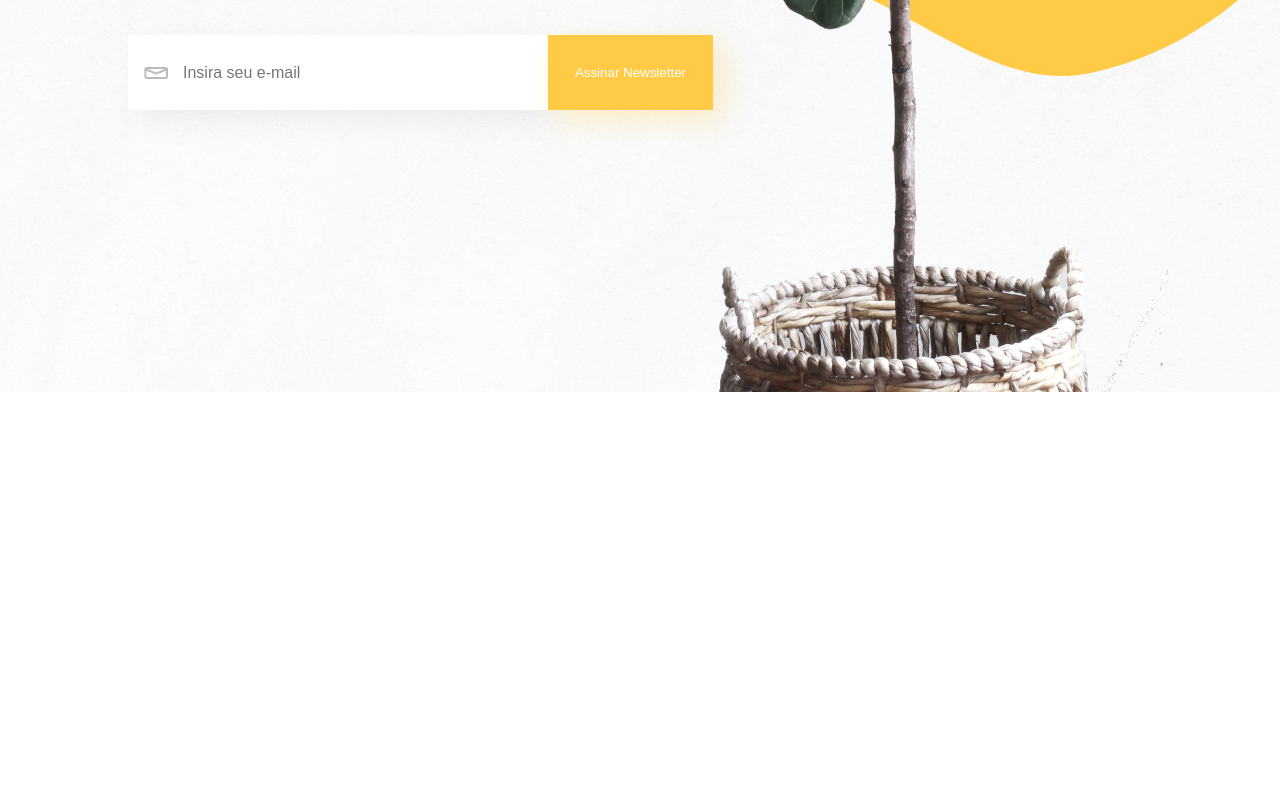
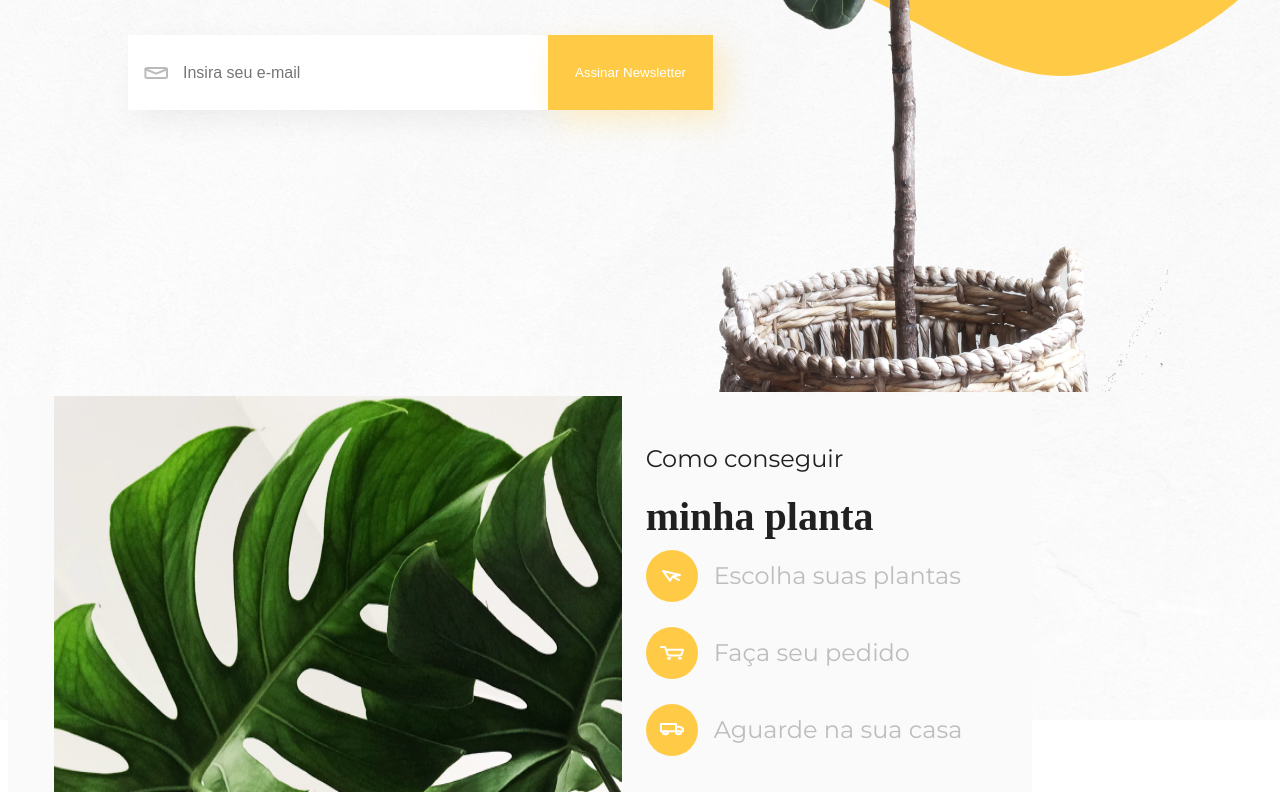
Before and after one commit to aliceribeiro/casa-verde, a React (Vite) app: page / in a window 1280 px wide. Shown: the part 561-1361 px from the top of the page. Before the commit the page ends 953 px from the top, so only its background shows below. Built offline with nearby package versions, Linux system fonts and the light colour scheme; a web font is replaced by a local one.

Commit message:
feat: :sparkles: cria componente de Card

```diff
--- /dev/null
+++ b/src/components/Card/index.tsx
@@ -0,0 +1,34 @@
+import { H2 } from '../Typography/header';
+import { TextLarge } from '../Typography/text';
+import { CardContainer, CardContent, Item, ItemIcon } from './styles';
+
+export function Card() {
+  return (
+    <CardContainer>
+      {/* TODO: a imagem é +- 60% do card - ajustar/ */}
+      <img src="/images/plant.png" />
+      <CardContent>
+        <TextLarge>Como conseguir</TextLarge>
+        <H2>minha planta</H2>
+        <Item>
+          <ItemIcon>
+            <img src="/icons/mouse.svg" />
+          </ItemIcon>
+          <TextLarge>Escolha suas plantas</TextLarge>
+        </Item>
+        <Item>
+          <ItemIcon>
+            <img src="/icons/cart.svg" />
+          </ItemIcon>
+          <TextLarge>Faça seu pedido</TextLarge>
+        </Item>
+        <Item>
+          <ItemIcon>
+            <img src="/icons/truck.svg" />
+          </ItemIcon>
+          <TextLarge>Aguarde na sua casa</TextLarge>
+        </Item>
+      </CardContent>
+    </CardContainer>
+  );
+}
--- /dev/null
+++ b/src/components/Card/styles.ts
@@ -0,0 +1,36 @@
+import styled from 'styled-components';
+
+export const CardContainer = styled.div`
+  width: 80vw;
+  display: flex;
+  justify-content: center;
+  background: #fafafa;
+  margin-top: 270px;
+`;
+
+export const CardContent = styled.div`
+  display: flex;
+  flex-direction: column;
+  color: #202020;
+  padding: 24px;
+`;
+
+export const Item = styled.div`
+  display: flex;
+  align-items: center;
+
+  p {
+    color: #bdbdbd;
+  }
+`;
+
+export const ItemIcon = styled.div`
+  width: 52px;
+  height: 52px;
+  background-color: #ffcb47;
+  border-radius: 50%;
+  display: flex;
+  justify-content: center;
+  align-items: center;
+  margin-right: 16px;
+`;
--- a/src/pages/Home/index.tsx
+++ b/src/pages/Home/index.tsx
@@ -1,3 +1,4 @@
+import { Card } from '../../components/Card';
 import { Menu } from '../../components/Menu';
 import { NewsletterSubscription } from '../../components/NewsletterSubscription';
 
@@ -6,6 +7,7 @@ export function Home() {
     <>
       <Menu />
       <NewsletterSubscription />
+      <Card />
     </>
   );
 }
```
